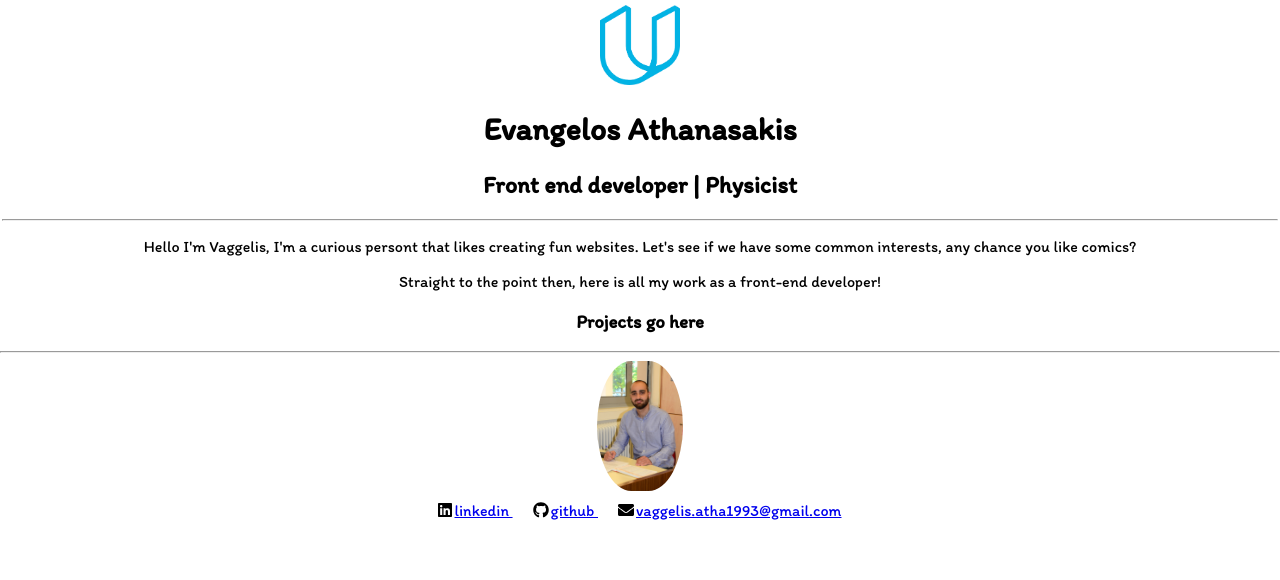
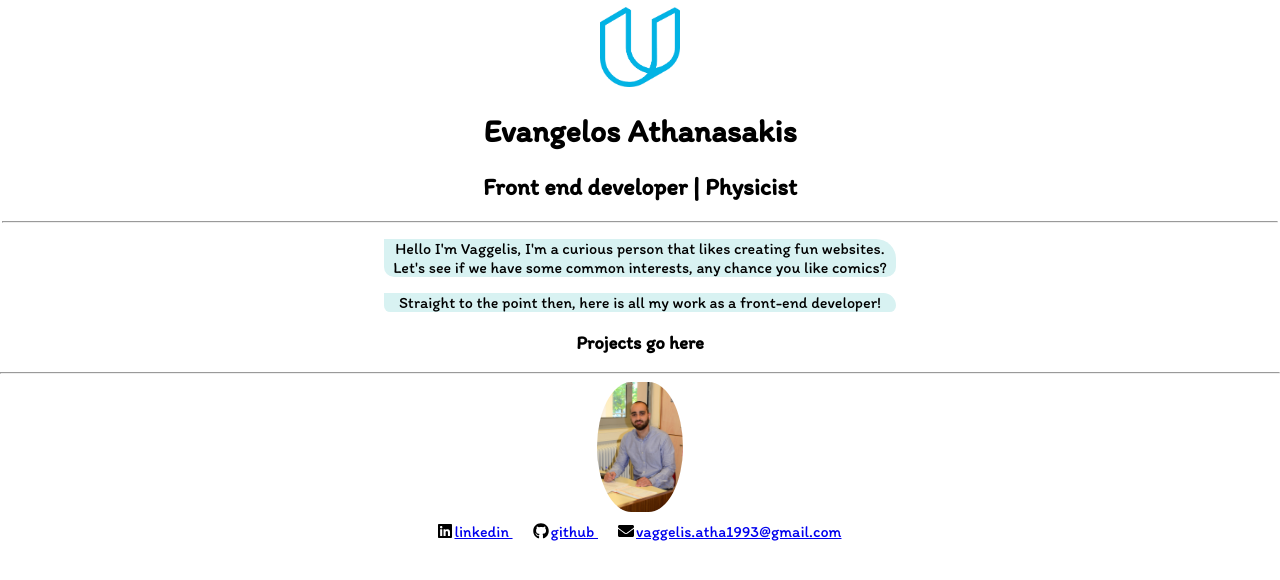
Before and after one commit to V-for-Vaggelis/portfolio, a React (Create React App) app: page / in a window 1280 px wide. Both pictures are taken after a click on the button "Skip dialogue". Shown: the top 580 px of the page. Built offline with nearby package versions, Linux system fonts and the light colour scheme.

Commit message:
Added some styles

```diff
--- a/src/App.css
+++ b/src/App.css
@@ -31,6 +31,8 @@
 header, footer {
   padding-left: 2px;
   padding-right: 2px;
+  margin-top: 2px;
+  margin-bottom: 2px;
 }
 
 .udacity-logo {
@@ -57,6 +59,27 @@ header, footer {
   margin-right: auto;
 }
 
+#dialogue {
+  width: 40%;
+  margin-left: auto;
+  margin-right: auto;
+}
+
+.me {
+  border-radius: 0px 20px 10px 10px;
+  background: rgb(216, 242, 242);
+}
+
+.user {
+  border-radius: 20px 0px 10px 10px;
+  background: rgb(189, 227, 179);
+  text-align: right;
+}
+
+.text-container {
+  width: 100%;
+}
+
 @media screen and (min-width: 406px) {
   .contact-info {
     margin-right: 0;
--- a/src/components/Dialogue.js
+++ b/src/components/Dialogue.js
@@ -40,19 +40,19 @@ class Dialogue extends Component {
     return (
       <section id="dialogue">
         {this.state.previousQuestions.map((q) => (
-          <section key={q.question}><span>{q.question}</span> <span>{q.answer}</span>
+          <section key={q.question}><p className="me">{q.question}</p> <p className="user">{q.answer}</p>
           {(q.project) &&
             <div>
-              Then I guess you will love this project:
+              <p className="me">Then I guess you will love this project:</p>
               <h2>{q.project}</h2>
             </div>
           }
         </section>
       ))
     }
-      <p>{this.showProperMessage()}</p>
+      <p className="me">{this.showProperMessage()}</p>
       {(this.props.messageCount < 6 && this.state.dialogueActive) &&
-        <ButtonGroup>
+        <ButtonGroup id="user-options">
           <Button onClick={() => {
               this.handleYes()
               this.props.nextQuestion()}}>Yes</Button>
@@ -63,7 +63,7 @@ class Dialogue extends Component {
             </ButtonGroup>
           }
           {!this.state.dialogueActive &&
-            <section id="all-projects">Straight to the point then, here is all my work as a front-end developer!
+            <section id="all-projects"><p className="me">Straight to the point then, here is all my work as a front-end developer!</p>
               <h1>Projects go here</h1>
             </section>
           }
--- a/src/dialogue.json
+++ b/src/dialogue.json
@@ -1,4 +1,4 @@
-[{"positive": "Hello I'm Vaggelis, I'm a curious persont that likes creating fun websites. Let's see if we have some common interests, any chance you like comics?", "allNegative": ""},
+[{"positive": "Hello I'm Vaggelis, I'm a curious person that likes creating fun websites. Let's see if we have some common interests, any chance you like comics?", "allNegative": ""},
   {"positive": "How about star wars?", "allNegative": ""},
   {"positive": "And what about football?", "allNegative": "Alright I get it, no nerdy stuff, guess I guess you're a sports-fan then, how about football?"},
   {"positive": "How about a good old memory game?", "allNegative": ""},
```
